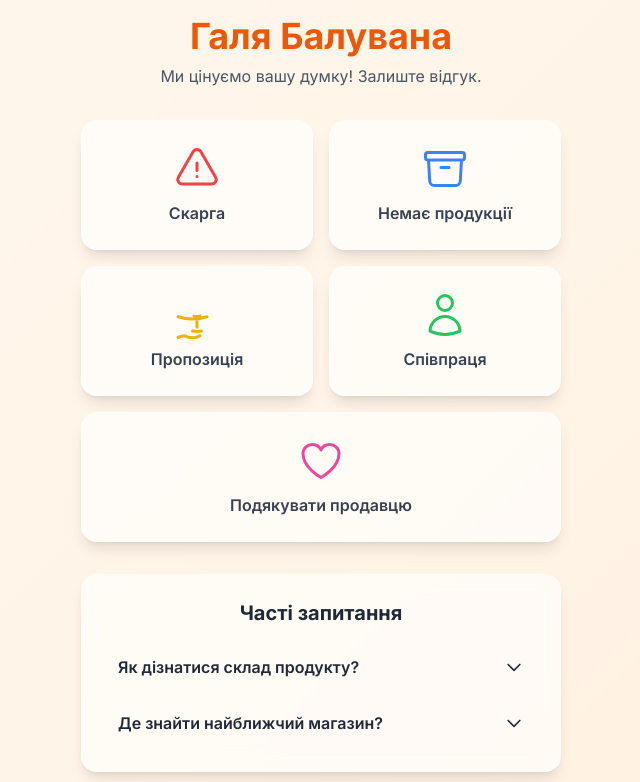
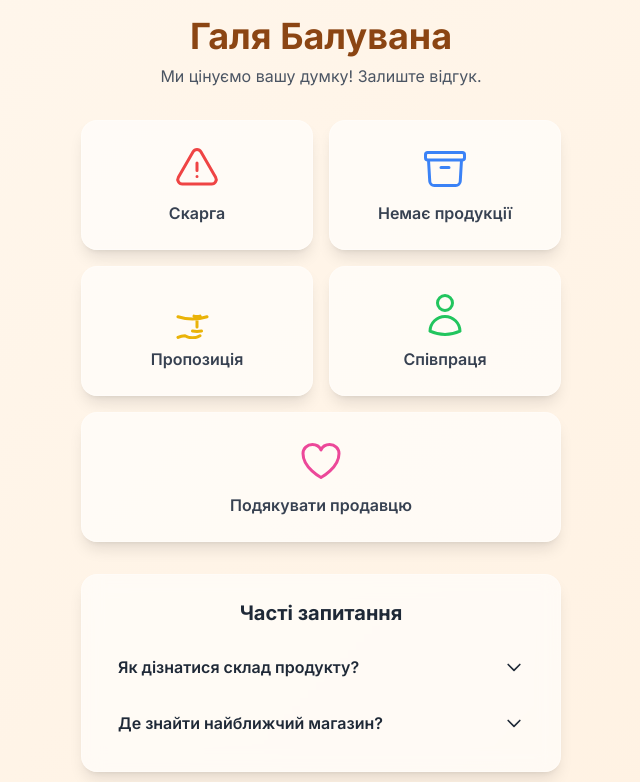
Before and after one commit to yobozavrik/SupportFeedback, a plain HTML site: page index.html in a window 1280 px wide. Shown: the top 782 px of the page, without its empty margins (319-959 px from the left). Drawn offline with nearby package versions, Linux system fonts and the light colour scheme.

Commit message:
Update header title color to custom brown

```diff
--- a/index.html
+++ b/index.html
@@ -86,7 +86,7 @@
     <div class="container mx-auto max-w-lg min-h-screen flex flex-col items-center justify-center p-4">
 
         <header class="text-center mb-8 content-enter" style="animation-delay: 100ms;">
-            <h1 class="text-4xl font-bold text-orange-600">Галя Балувана</h1>
+            <h1 class="text-4xl font-bold text-[#8B4513]">Галя Балувана</h1>
             <p class="text-gray-600 mt-2">Ми цінуємо вашу думку! Залиште відгук.</p>
         </header>
 
```
